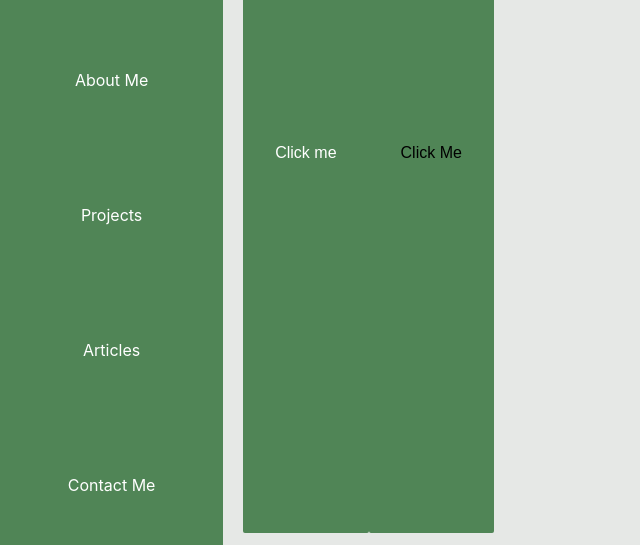
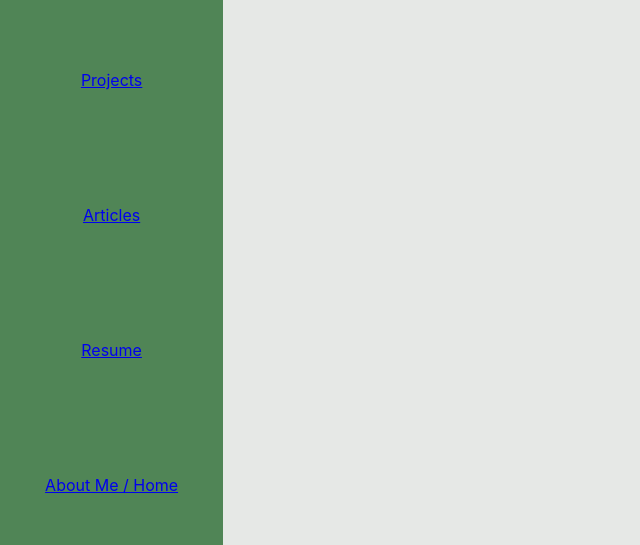
Before and after one commit to jguzz/portfolio, a React (Create React App) app: page /portfolio/home in a window 1280 px wide. Shown: the part 247-792 px from the top of the page, without its empty margins (0-640 px from the left). Built offline with nearby package versions, Linux system fonts and the light colour scheme.

Commit message:
React router for body set up

```diff
--- a/package.json
+++ b/package.json
@@ -9,6 +9,7 @@
     "github-pages": "^3.0.2",
     "react": "^16.13.1",
     "react-dom": "^16.13.1",
+    "react-router-dom": "^5.2.0",
     "react-scripts": "^3.4.3",
     "styled-components": "^5.1.1"
   },
--- a/src/components/App.js
+++ b/src/components/App.js
@@ -1,12 +1,19 @@
 import React from "react";
+// React Router
+import { Route, Switch, Link } from "react-router-dom";
+// Styled Components
 import styled from "styled-components";
-import Button from "./style/Button";
 import Body from "./style/Body";
 import Nav from "./style/Nav";
 import Wrapper from "./style/Wrapper";
-import Link from "./style/Link";
-import Profile from './style/Profile'
-import profPic from './profile.jpeg'
+import NavLink from "./style/NavLink";
+import Profile from "./style/Profile";
+import profPic from "./profile.jpeg";
+// React Components
+import Home from './Home'
+import Projects from './Projects'
+import Articles  from './Articles'
+import Resume from './Resume'
 
 const Heading = styled.h1`
   color: ${(props) => props.theme.primary};
@@ -17,15 +24,22 @@ function App() {
     <>
       <Wrapper>
         <Nav>
-          <Profile src={profPic} alt='Photo of Joseph Guzzardo Softare Engineer'/>
-          <Link>About Me</Link>
-          <Link>Projects</Link>
-          <Link>Articles</Link>
-          <Link>Contact Me</Link>
+          <Profile
+            src={profPic}
+            alt="Photo of Joseph Guzzardo Softare Engineer"
+          />
+          <Link  to="/projects">Projects</Link>
+          <Link  to="/articles">Articles</Link>
+          <Link to="/resume">Resume</Link>
+          <Link to="/home">About Me / Home</Link>
         </Nav>
         <Body>
-          <Button>Click me</Button>
-          <Button kind="dark">Click Me</Button>
+          <Switch>
+            <Route path="/home" render={() => <Home />} />
+            <Route path="/projects" render={() => <Projects />} />
+            <Route path="/articles" render={() => <Articles />} />
+            <Route path="/resume" render={() => <Resume />} />
+          </Switch>
         </Body>
       </Wrapper>
     </>
--- /dev/null
+++ b/src/components/Articles.js
@@ -0,0 +1,7 @@
+import React from 'react'
+
+function Articles(){
+	return <>Articles</>;
+}
+
+export default Articles;
--- /dev/null
+++ b/src/components/Home.js
@@ -0,0 +1,11 @@
+import React from 'react'
+import Button from "./style/Button";
+
+function Home(){
+	return <>Home
+
+	<Button>Click me</Button>
+          <Button kind="dark">Click Me</Button></>;
+}
+
+export default Home;
--- /dev/null
+++ b/src/components/Projects.js
@@ -0,0 +1,7 @@
+import React from 'react'
+
+function Projects(){
+	return <>Projects</>;
+}
+
+export default Projects;
--- /dev/null
+++ b/src/components/Resume.js
@@ -0,0 +1,7 @@
+import React from 'react'
+
+function Resume(){
+	return <>Resume</>;
+}
+
+export default Resume;
--- a/src/components/style/Link.js
+++ b/src/components/style/NavLink.js
@@ -1,7 +1,7 @@
 import styled from 'styled-components'
 
-const Link = styled.a`
+const NavLink = styled.a`
 	color: white;
 `;
 
-export default Link
+export default NavLink
--- a/src/index.js
+++ b/src/index.js
@@ -3,15 +3,18 @@ import ReactDOM from "react-dom";
 import "./index.css";
 import App from "./components/App";
 import * as serviceWorker from "./serviceWorker";
-
+import { BrowserRouter as Router } from "react-router-dom";
 import { ThemeProvider } from "styled-components";
 import * as theme from "./config/theme";
 
 ReactDOM.render(
   <React.StrictMode>
+    <Router>
+
     <ThemeProvider theme={theme}>
       <App />
     </ThemeProvider>
+    </Router>
   </React.StrictMode>,
   document.getElementById("root")
 );
```
Also changed, not shown: 1 other file (tests, documents, lock files or other folders).
